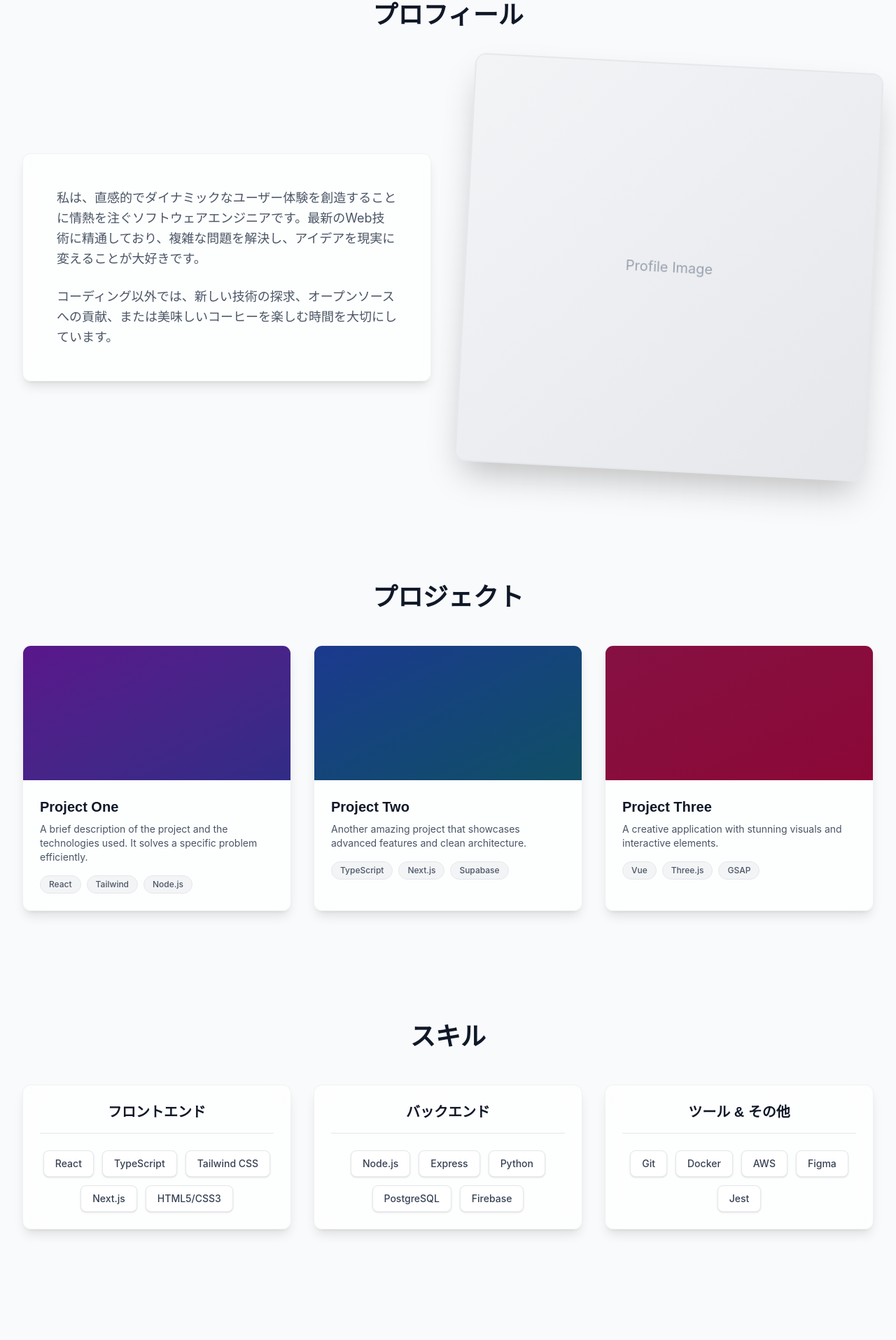
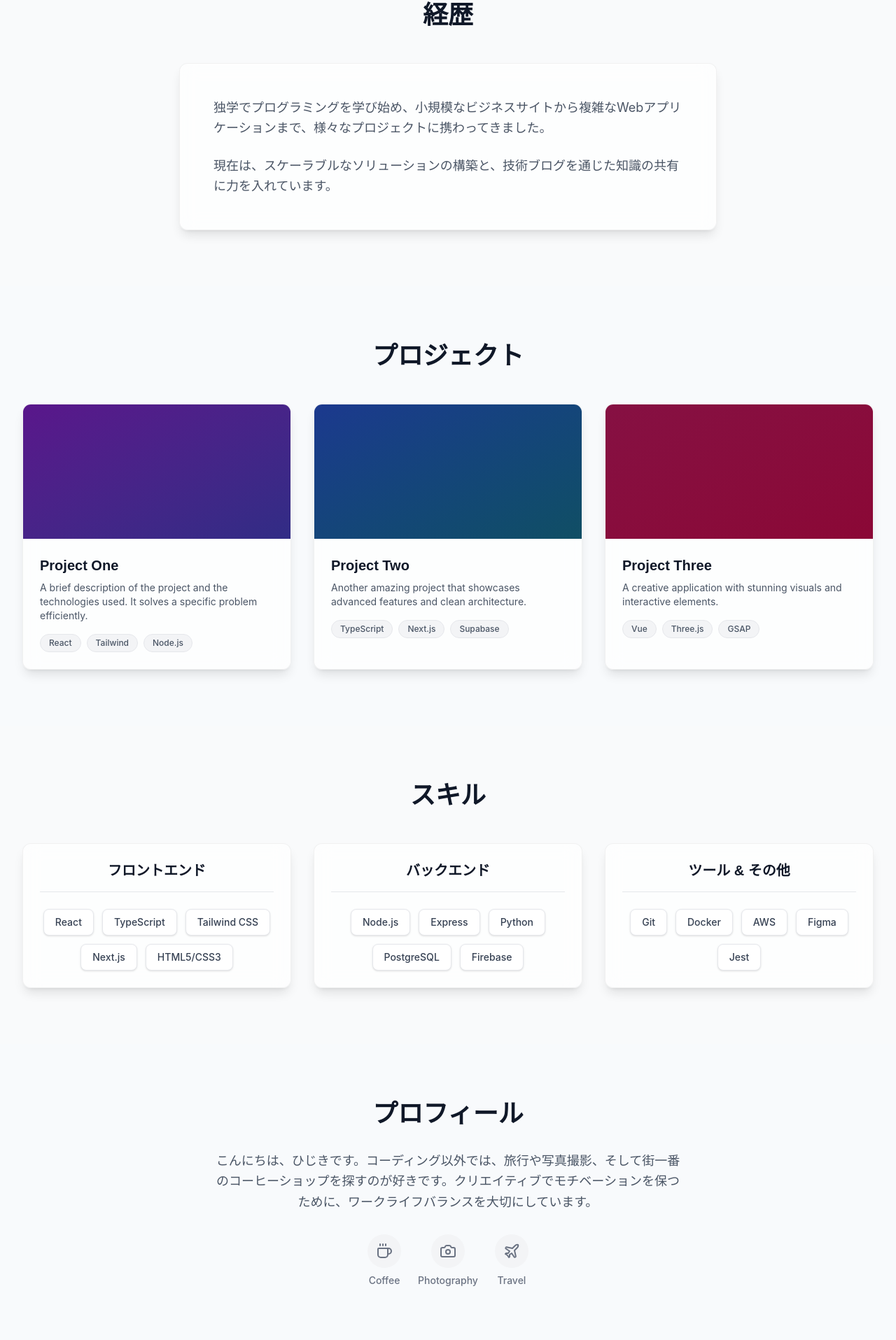
Before and after one commit to hijiki-my-dev/hijiki-my-dev.github.io, a React (Vite) app: page / in a window 1280 px wide. Shown: the part 878-2793 px from the top of the page at 70% size. Built offline with nearby package versions, Linux system fonts and the light colour scheme.

Commit message:
Update design and content: Hero, Career, Profile, Navigation

```diff
--- a/src/App.tsx
+++ b/src/App.tsx
@@ -6,6 +6,8 @@ import About from './components/About';
 import Projects from './components/Projects';
 import Skills from './components/Skills';
 import SocialLinks from './components/SocialLinks';
+
+import CasualProfile from './components/CasualProfile';
 
 function App() {
     return (
@@ -18,6 +20,7 @@ function App() {
                         <About />
                         <Projects />
                         <Skills />
+                        <CasualProfile />
                         <SocialLinks />
                     </main>
                 </div>
--- a/src/components/About.tsx
+++ b/src/components/About.tsx
@@ -7,28 +7,18 @@ const About = () => {
         <section id="about" className="py-10 bg-gray-50 dark:bg-dark-lighter/50 transition-colors duration-300">
             <div className="section-container">
                 <h2 className="text-3xl md:text-4xl font-bold mb-12 text-center text-gray-900 dark:text-white">
-                    {t('about.title').split(' ')[0]} <span className="text-primary">{t('about.title').split(' ')[1]}</span>
+                    {t('career.title')}
                 </h2>
 
-                <div className="grid md:grid-cols-2 gap-12 items-center">
+                <div className="max-w-3xl mx-auto">
                     <div className="glass-panel p-8 md:p-12 relative overflow-hidden group">
                         <div className="absolute inset-0 bg-gradient-to-br from-primary/10 to-transparent opacity-0 group-hover:opacity-100 transition-opacity duration-500" />
                         <p className="text-lg text-gray-600 dark:text-gray-300 leading-relaxed relative z-10">
-                            {t('about.description1')}
+                            {t('career.description1')}
                         </p>
                         <p className="text-lg text-gray-600 dark:text-gray-300 leading-relaxed mt-6 relative z-10">
-                            {t('about.description2')}
+                            {t('career.description2')}
                         </p>
-                    </div>
-
-                    <div className="relative">
-                        <div className="aspect-square rounded-2xl overflow-hidden border-2 border-gray-200 dark:border-white/10 shadow-2xl rotate-3 hover:rotate-0 transition-transform duration-500">
-                            {/* Placeholder for profile image */}
-                            <div className="w-full h-full bg-gradient-to-br from-gray-100 to-gray-200 dark:from-gray-800 dark:to-gray-900 flex items-center justify-center">
-                                <span className="text-gray-400 dark:text-gray-600 text-xl">Profile Image</span>
-                            </div>
-                        </div>
-                        <div className="absolute -bottom-6 -right-6 w-48 h-48 bg-accent/20 rounded-full blur-3xl -z-10" />
                     </div>
                 </div>
             </div>
--- /dev/null
+++ b/src/components/CasualProfile.tsx
@@ -0,0 +1,41 @@
+import { useLanguage } from '../contexts/LanguageContext';
+import { Coffee, Camera, Plane } from 'lucide-react';
+
+const CasualProfile = () => {
+    const { t } = useLanguage();
+
+    const hobbies = [
+        { icon: <Coffee size={24} />, label: 'Coffee' },
+        { icon: <Camera size={24} />, label: 'Photography' },
+        { icon: <Plane size={24} />, label: 'Travel' },
+    ];
+
+    return (
+        <section id="profile" className="py-10">
+            <div className="section-container">
+                <h2 className="text-3xl md:text-4xl font-bold mb-8 text-center text-gray-900 dark:text-white">
+                    {t('profile.title')}
+                </h2>
+
+                <div className="max-w-2xl mx-auto text-center">
+                    <p className="text-lg text-gray-600 dark:text-gray-400 mb-8 leading-relaxed">
+                        {t('profile.description')}
+                    </p>
+
+                    <div className="flex justify-center gap-6">
+                        {hobbies.map((hobby, index) => (
+                            <div key={index} className="flex flex-col items-center gap-2 text-gray-500 dark:text-gray-400 hover:text-primary dark:hover:text-primary transition-colors">
+                                <div className="p-3 bg-gray-100 dark:bg-white/5 rounded-full">
+                                    {hobby.icon}
+                                </div>
+                                <span className="text-sm font-medium">{hobby.label}</span>
+                            </div>
+                        ))}
+                    </div>
+                </div>
+            </div>
+        </section>
+    );
+};
+
+export default CasualProfile;
--- a/src/components/Hero.tsx
+++ b/src/components/Hero.tsx
@@ -11,8 +11,8 @@ const Hero = () => {
             <div className="absolute bottom-20 right-10 w-96 h-96 bg-secondary/20 rounded-full blur-3xl animate-pulse delay-1000" />
 
             <div className="section-container text-center z-10">
-                <h1 className="text-5xl md:text-7xl font-bold mb-6 animate-fade-in text-gray-900 dark:text-white">
-                    <span className="bg-gradient-to-r from-primary via-accent to-secondary bg-clip-text text-transparent">{t('hero.name')}</span>
+                <h1 className="text-5xl md:text-7xl font-bold mb-10 animate-fade-in text-gray-900 dark:text-white">
+                    <span className="inline-block pb-2 bg-gradient-to-r from-primary via-accent to-secondary bg-clip-text text-transparent">{t('hero.name')}</span>
                 </h1>
                 <p className="text-xl md:text-2xl text-gray-600 dark:text-gray-400 mb-0 max-w-2xl mx-auto animate-slide-up opacity-0" style={{ animationDelay: '0.2s' }}>
                     {t('hero.description')}
--- a/src/components/Navigation.tsx
+++ b/src/components/Navigation.tsx
@@ -18,7 +18,6 @@ const Navigation = () => {
     }, []);
 
     const navLinks = [
-        { name: t('nav.about'), href: '#about' },
         { name: t('nav.projects'), href: '#projects' },
         { name: t('nav.skills'), href: '#skills' },
         { name: t('nav.contact'), href: '#contact' },
--- a/src/locales/en.ts
+++ b/src/locales/en.ts
@@ -1,6 +1,6 @@
 export const en = {
   nav: {
-    about: 'Profile',
+    about: 'Career',
     projects: 'Projects',
     skills: 'Skills',
     contact: 'Contact',
@@ -9,14 +9,18 @@ export const en = {
     greeting: '',
     name: 'Portfolio of Hijiki',
     role: '',
-    description: 'Hijiki: Blog Operator / Engineer',
+    description: 'Creating with Code, Connecting with Words',
     viewWork: 'View My Work',
     contactMe: 'Contact Me',
   },
-  about: {
+  career: {
+    title: 'Career',
+    description1: 'I started my journey as a self-taught developer and have since worked on various projects ranging from small business websites to complex web applications.',
+    description2: 'Currently, I focus on building scalable solutions and sharing my knowledge through technical blogging.',
+  },
+  profile: {
     title: 'Profile',
-    description1: 'I am a dedicated software engineer with a passion for creating intuitive and dynamic user experiences. With a strong foundation in modern web technologies, I love solving complex problems and turning ideas into reality.',
-    description2: "When I'm not coding, you can find me exploring new technologies, contributing to open source, or enjoying a good cup of coffee.",
+    description: "Hi! I'm Hijiki. Besides coding, I love traveling, photography, and finding the best coffee spots in town. I believe in maintaining a healthy work-life balance to stay creative and motivated.",
   },
   projects: {
     title: 'Projects',
--- a/src/locales/ja.ts
+++ b/src/locales/ja.ts
@@ -1,6 +1,6 @@
 export const ja = {
   nav: {
-    about: 'プロフィール',
+    about: '経歴',
     projects: 'プロジェクト',
     skills: 'スキル',
     contact: 'お問い合わせ',
@@ -9,14 +9,18 @@ export const ja = {
     greeting: '',
     name: 'Portfolio of Hijiki',
     role: '',
-    description: 'ひじき: ブログ運営・エンジニア',
+    description: 'コードで創り、言葉で届ける。',
     viewWork: '作品を見る',
     contactMe: '連絡する',
   },
-  about: {
+  career: {
+    title: '経歴',
+    description1: '独学でプログラミングを学び始め、小規模なビジネスサイトから複雑なWebアプリケーションまで、様々なプロジェクトに携わってきました。',
+    description2: '現在は、スケーラブルなソリューションの構築と、技術ブログを通じた知識の共有に力を入れています。',
+  },
+  profile: {
     title: 'プロフィール',
-    description1: '私は、直感的でダイナミックなユーザー体験を創造することに情熱を注ぐソフトウェアエンジニアです。最新のWeb技術に精通しており、複雑な問題を解決し、アイデアを現実に変えることが大好きです。',
-    description2: 'コーディング以外では、新しい技術の探求、オープンソースへの貢献、または美味しいコーヒーを楽しむ時間を大切にしています。',
+    description: 'こんにちは、ひじきです。コーディング以外では、旅行や写真撮影、そして街一番のコーヒーショップを探すのが好きです。クリエイティブでモチベーションを保つために、ワークライフバランスを大切にしています。',
   },
   projects: {
     title: 'プロジェクト',
```
